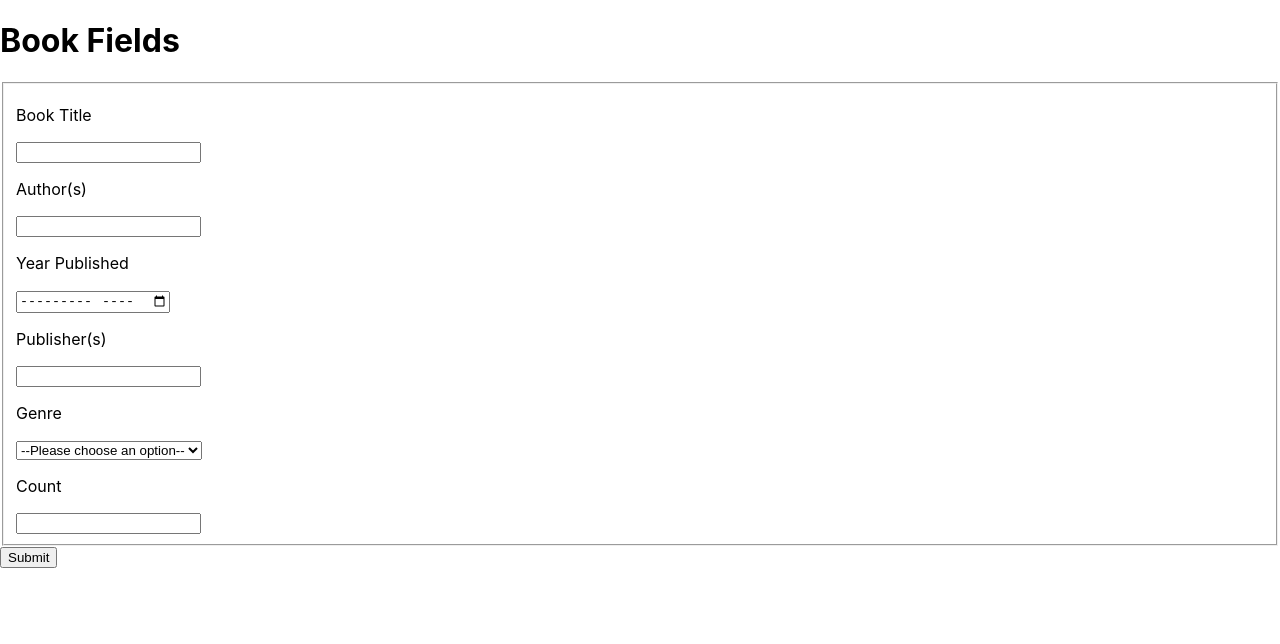
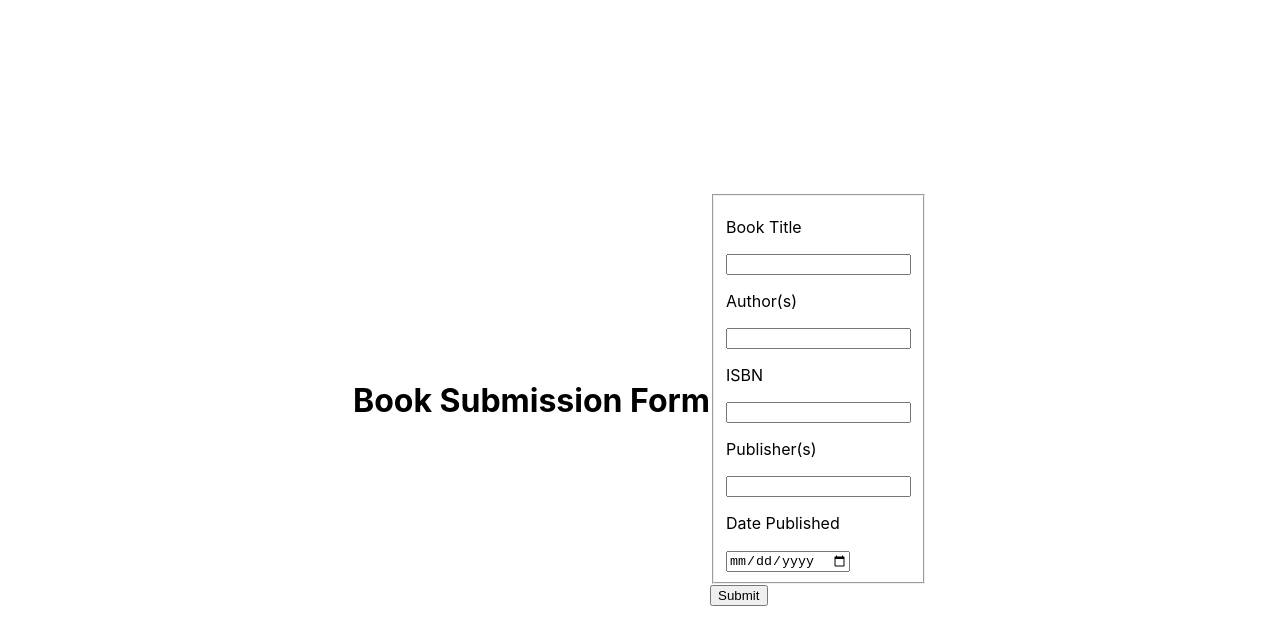
Before and after one commit to taquy/library-management, a React (Create React App) app in the folder frontend/reactform/: page / in a window 1280 px wide. Shown: the top 644 px of the page. Built offline with nearby package versions, Linux system fonts and the light colour scheme.

Commit message:
Changes to Huy Anh's API model and simplify design

```diff
--- a/frontend/reactform/src/App.css
+++ b/frontend/reactform/src/App.css
@@ -1,5 +1,12 @@
 .App {
   text-align: center;
+}
+
+.wrapper{
+  display: flex;
+  justify-content: center;
+  align-items: center;
+  height:100vh;
 }
 
 .App-logo {
--- a/frontend/reactform/src/App.js
+++ b/frontend/reactform/src/App.js
@@ -30,7 +30,7 @@ function App() {
 
   return(
     <div className="wrapper">
-      <h1>Book Fields</h1>
+      <h1>Book Submission Form</h1>
       {submitting &&
         <div>Submtting Book information...
           You are submitting the following:
@@ -55,8 +55,8 @@ function App() {
           </label>
 
           <label>
-            <p>Year Published</p>
-            <input type="month" name="yearpublished" onChange={handleChange}/>
+            <p>ISBN</p>
+            <input name="isbn" onChange={handleChange}/>
           </label>
 
           <label>
@@ -64,7 +64,13 @@ function App() {
             <input name="publishers" onChange={handleChange}/>
           </label>
 
-         <label>
+          <label>
+            <p>Date Published</p>
+            <input type="date" name="yearpublished" onChange={handleChange}/>
+          </label>
+
+
+         {/* <label>
            <p>Genre</p>
            <select name="Genre" onChange={handleChange}>
                <option value="">--Please choose an option--</option>
@@ -74,12 +80,12 @@ function App() {
                <option value="selfhelp">Self-help</option>
                <option value="novel">novel</option>
            </select>
-         </label>
+         </label> */}
 
-         <label>
+         {/* <label>
            <p>Count</p>
            <input type="number" name="count" min="0" onChange={handleChange} step="1"/>
-         </label>
+         </label> */}
        </fieldset>
 
         <button type="submit">Submit</button>
```
